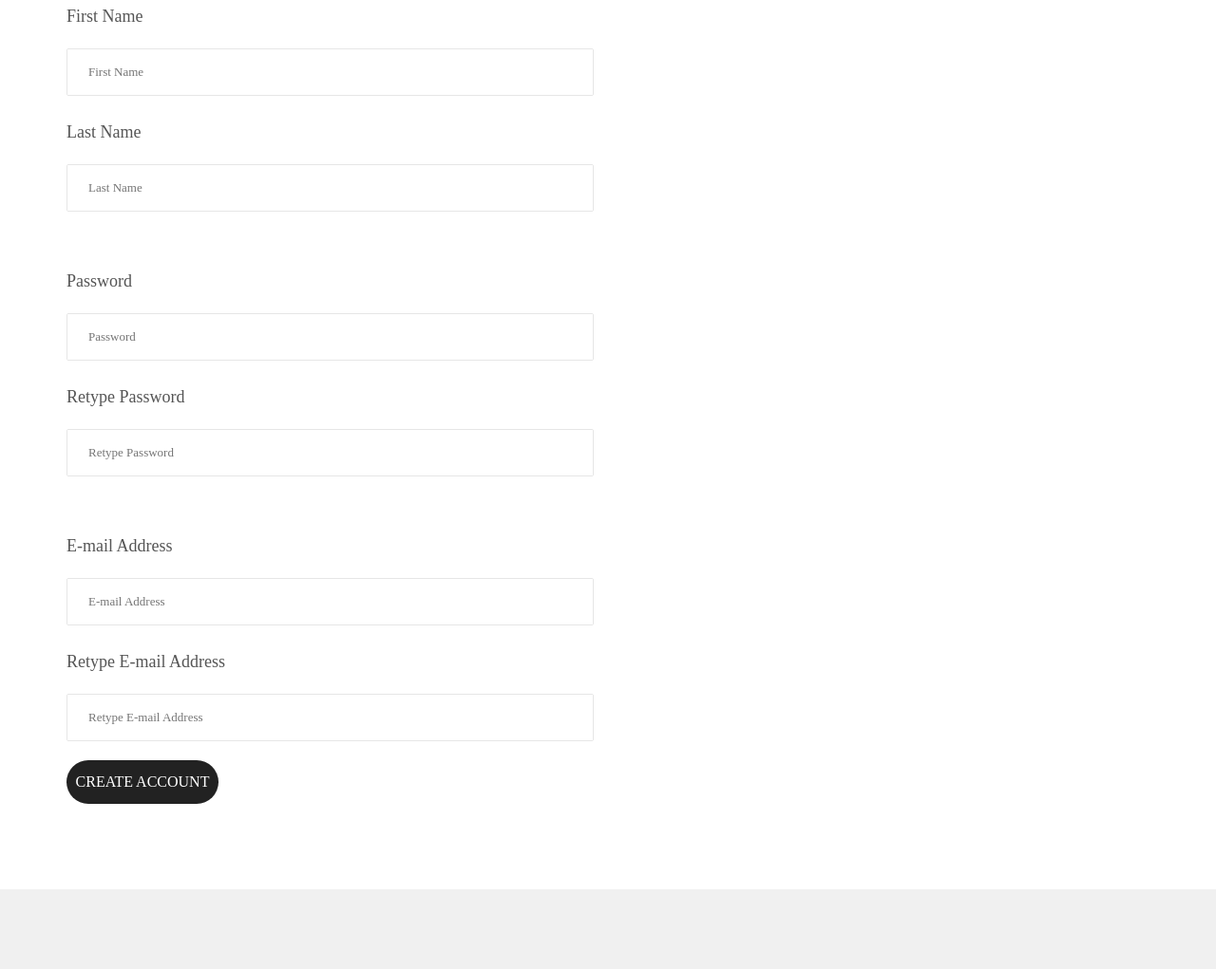
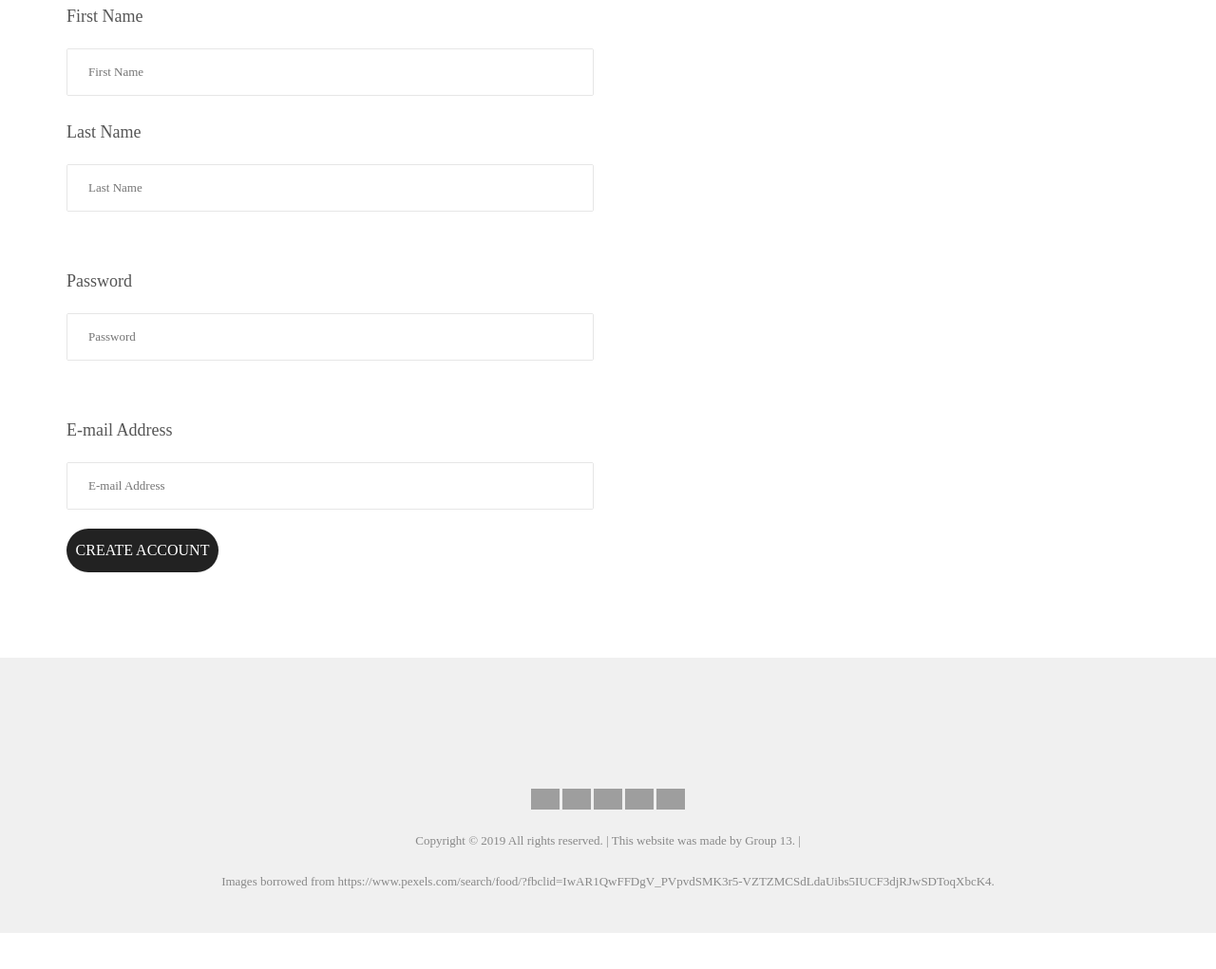
Before and after one commit to drewpj/cis454PointOfSale, a PHP site: page /create-account.html in a window 1280 px wide. Shown: the part 192-1213 px from the top of the page at 95% size. After the commit the page ends 1175 px from the top, so only its background shows below. Run offline with PHP 8.4, Linux system fonts and the light colour scheme; some libraries are stand-ins or nearby versions; some web fonts are replaced; grey boxes are pictures that could not be loaded.

Commit message:
got rid of confirm password and email

```diff
--- a/HomePage.php
+++ b/HomePage.php
@@ -1,4 +1,5 @@
 <?php
+//start session.
 session_start();
 ?>
 
@@ -153,13 +154,16 @@ session_start();
 					<a href="login.html" class="header-wrapicon1 dis-block">
 						<img src="images/icons/icon-header-01.png" class="header-icon1" alt="ICON">
 						<?php
+							//this is for printing the email if user is logged in.
 							if (isset($_SESSION['email'])) {
 								echo($_SESSION['email']);
 							}
+							//Otherwise, prompt user to log in.
 							else {
 								echo("login");
 							}
 
+							//If user is of category manager, then allow them to access the manager page.
 							if (isset($_SESSION['type']) && $_SESSION['type'] == "Manager") {
 								echo(" <br> <a href='manager.php'> Manage Orders </a>");
 							}
--- a/create-account.html
+++ b/create-account.html
@@ -171,16 +171,6 @@
 
 
 
-						<h4 class="m-text15 p-b-20 p-t-5">
-							Retype Password
-						</h4>
-
-
-						<div class="bo4 of-hidden size15 m-b-20">
-							<input class="sizefull s-text7 p-l-22 p-r-22" type="text" name="name" placeholder="Retype Password">
-						</div>
-
-
 
 						<h4 class="m-text15 p-b-20 p-t-40">
 							E-mail Address
@@ -190,23 +180,6 @@
 						<div class="bo4 of-hidden size15 m-b-20">
 							<input class="sizefull s-text7 p-l-22 p-r-22" type="text" name="email" placeholder="E-mail Address">
 						</div>
-
-
-						<h4 class="m-text15 p-b-20 p-t-5">
-							Retype E-mail Address
-						</h4>
-
-
-						<div class="bo4 of-hidden size15 m-b-20">
-							<input class="sizefull s-text7 p-l-22 p-r-22" type="text" name="name" placeholder="Retype E-mail Address">
-						</div>
-
-
-
-
-
-
-
 						<div class="w-size25">
 							<!-- Button -->
 							<button  class="flex-c-m size2 bg1 bo-rad-23 hov1 m-text3 trans-0-4">
--- a/manager.php
+++ b/manager.php
@@ -80,13 +80,16 @@ session_start();
 					<a href="login.html" class="header-wrapicon1 dis-block">
 						<img src="images/icons/icon-header-01.png" class="header-icon1" alt="ICON">
 						<?php
+							//If user logged in, show email.
 							if (isset($_SESSION['email'])) {
 								echo($_SESSION['email']);
 							}
+							//otherwise, promp login.
 							else {
 								echo("login");
 							}
 
+							//If user is of type manager, allow access to Manage page.
 							if (isset($_SESSION['type']) && $_SESSION['type'] == "Manager") {
 								echo(" <br> <a href='manager.php'> Manage Orders </a>");
 							}
--- a/menu.php
+++ b/menu.php
@@ -102,13 +102,16 @@ session_start();
 					<a href="login.html" class="header-wrapicon1 dis-block">
 						<img src="images/icons/icon-header-01.png" class="header-icon1" alt="ICON">
 						<?php
+							//If user logged in, show email.
 							if (isset($_SESSION['email'])) {
 								echo($_SESSION['email']);
 							}
+							//otherwise, promp login.
 							else {
 								echo("login");
 							}
 
+							//If user is of type manager, allow access to Manage page.
 							if (isset($_SESSION['type']) && $_SESSION['type'] == "Manager") {
 								echo(" <br> <a href='manager.php'> Manage Orders </a>");
 							}
```
Also changed, not shown: sqltest.php (+12 -7 lines).
